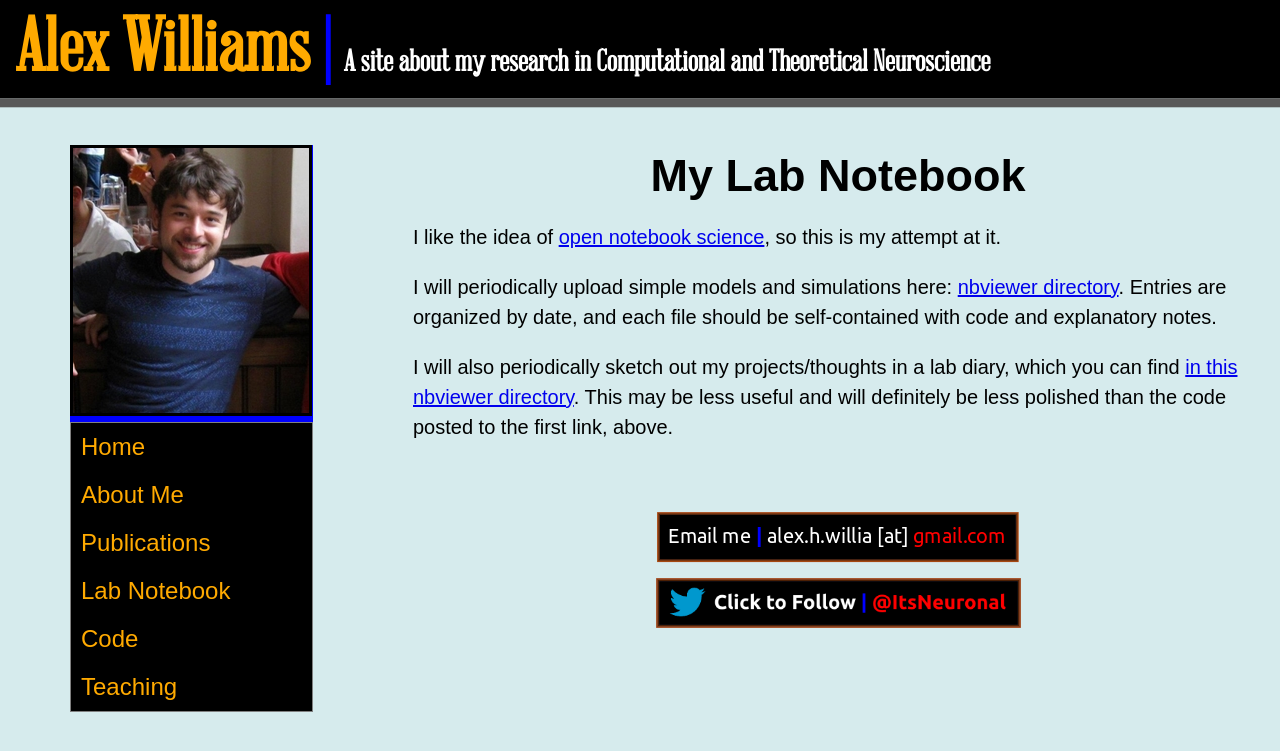
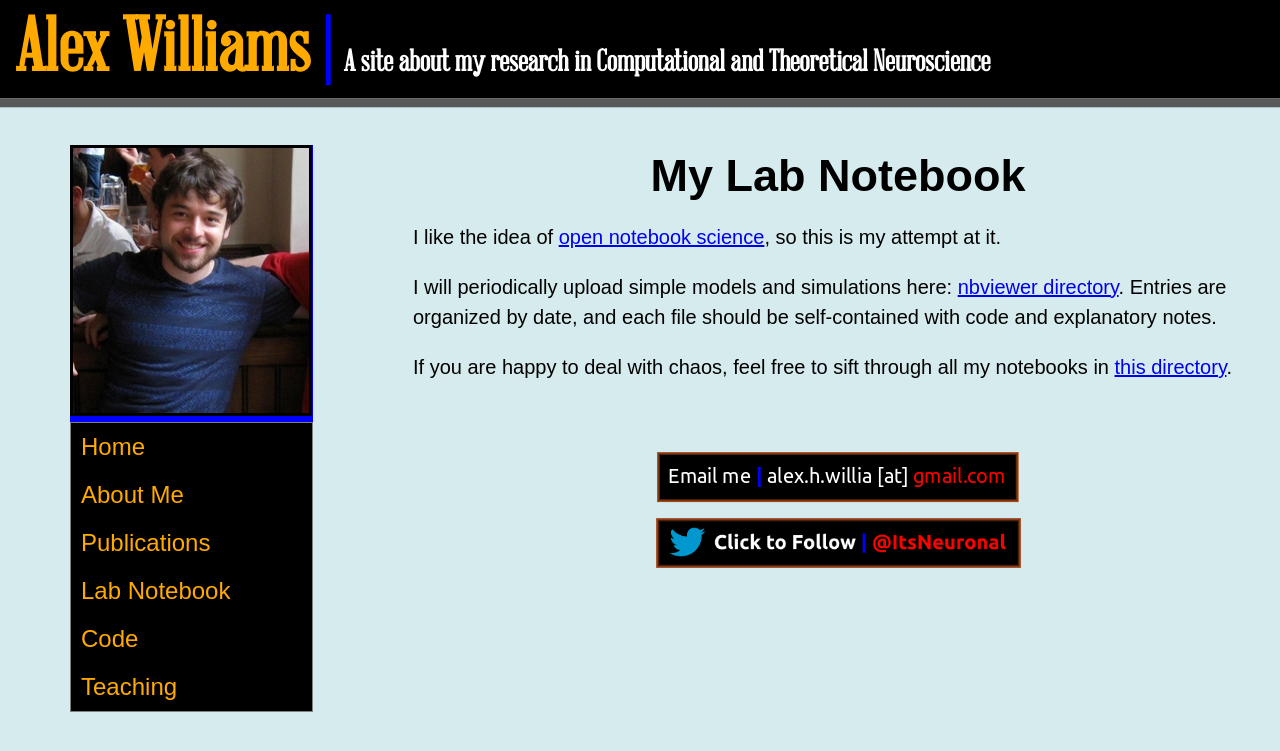
Before and after one commit to ahwillia/ahwillia.github.com, a Jekyll site: the page built from labnotes/index.html, in a window 1280 px wide. Shown: the top 751 px of the page. Built offline with Jekyll 4.4.1, drawn with Linux system fonts in a browser that asks for light colours.

Commit message:
notebook update

```diff
--- a/labnotes/index.html
+++ b/labnotes/index.html
@@ -13,7 +13,7 @@ title: LabNotebook
   	I will periodically upload simple models and simulations here: <a href="http://nbviewer.ipython.org/github/ahwillia/notebooks/tree/master/code_pubs/" target="_blank">nbviewer directory</a>. Entries are organized by date, and each file should be self-contained with code and explanatory notes.
   </p>
   <p>
-  	I will also periodically sketch out my projects/thoughts in a lab diary, which you can find <a href="http://nbviewer.ipython.org/github/ahwillia/notebooks/tree/master/lab_notebook/" target="_blank">in this nbviewer directory</a>. This may be less useful and will definitely be less polished than the code posted to the first link, above.
+  	If you are happy to deal with chaos, feel free to sift through all my notebooks in <a href="http://nbviewer.ipython.org/github/ahwillia/notebooks/tree/master/" target="_blank">this directory</a>.
   </p>
 
 </section>
```
